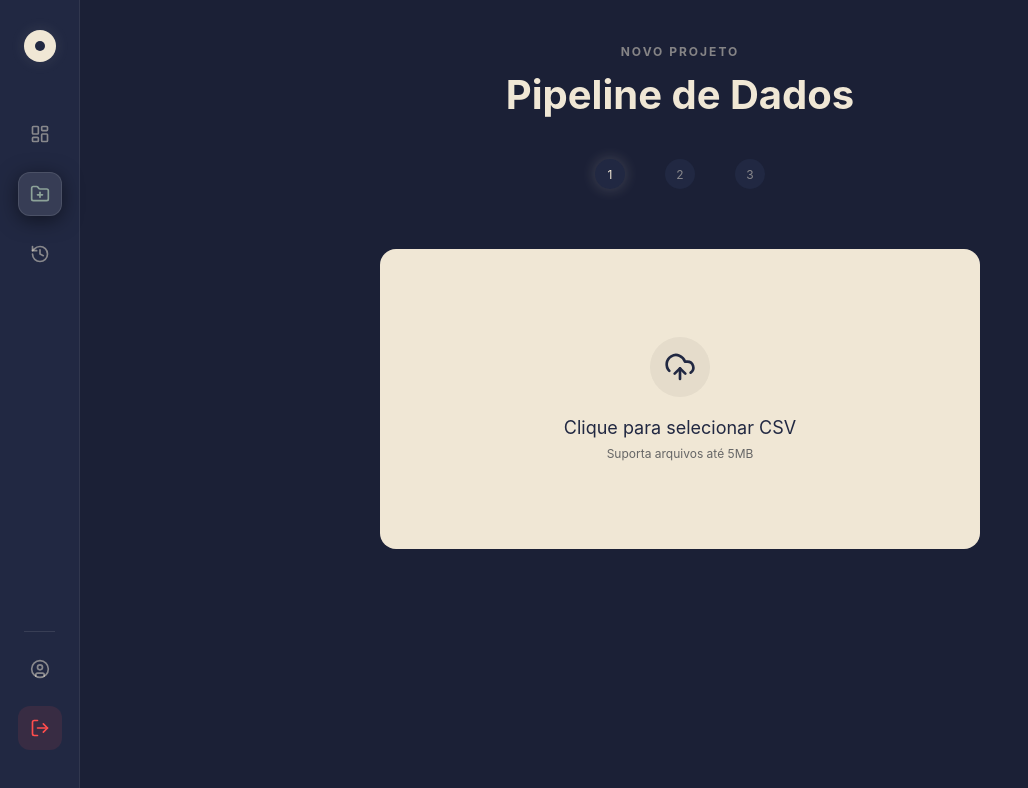
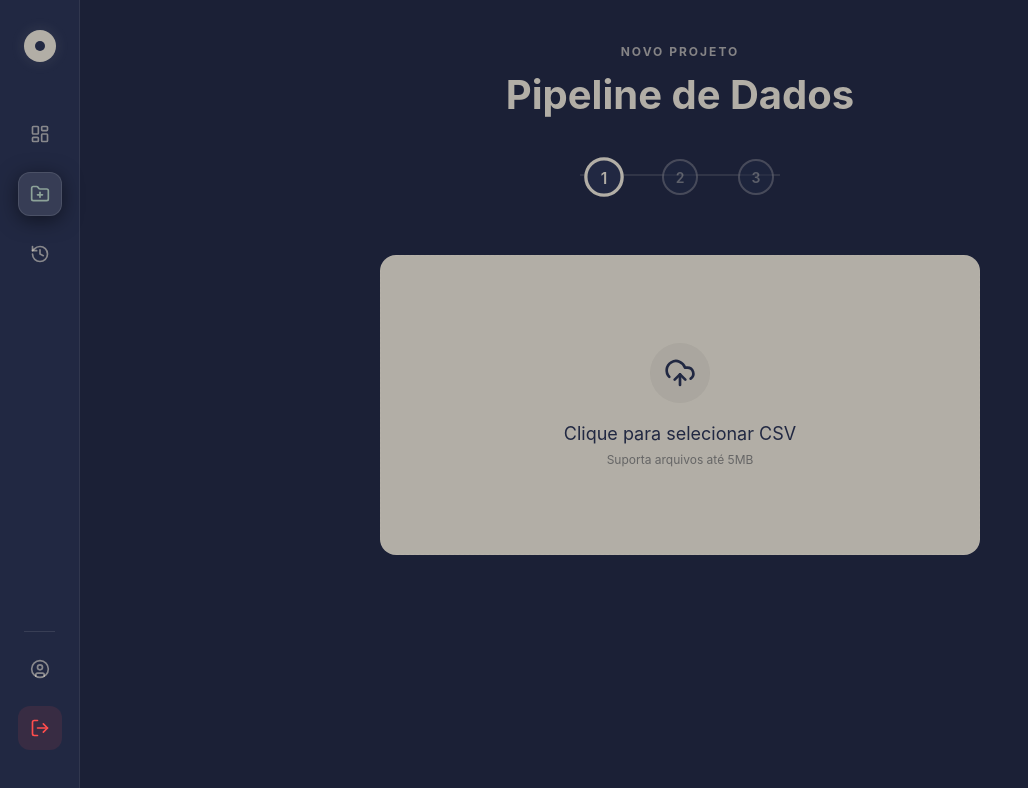
Before and after one commit to leo-prata/optiflow-analytics, a React (Vite) app in the folder frontend/: page /new in a window 1280 px wide. Shown: the top 788 px of the page, without its empty margins (0-1028 px from the left). Built offline with nearby package versions, Linux system fonts and the light colour scheme; sample sign-in values are in the browser's storage.

Commit message:
muda detalhes visuais

```diff
--- a/frontend/src/index.css
+++ b/frontend/src/index.css
@@ -3,7 +3,7 @@
 :root {
   --midnight-indigo: #212842;
   --midnight-dark: #1B2036;
-  --vanilla-cream: #F0E7D5;
+  --vanilla-cream: #b2aea6;
   --wine-red: #8B3A3A;
   --amber-brown: #C88D5D;
   --sage-green: #8DA399;
--- a/frontend/src/layouts/PrivateLayout.tsx
+++ b/frontend/src/layouts/PrivateLayout.tsx
@@ -9,7 +9,7 @@ export function PrivateLayout() {
   }
 
   return (
-    <div style={{ display: 'flex', minHeight: '100vh', backgroundColor: '#050505' }}>
+    <div style={{ display: 'flex', minHeight: '100vh', backgroundColor: '#1f2130ff' }}>
       <Sidebar />
 
       <div style={{ flex: 1, marginLeft: '80px' }}>
--- a/frontend/src/pages/Dashboard/Dashboard.module.css
+++ b/frontend/src/pages/Dashboard/Dashboard.module.css
@@ -8,7 +8,7 @@
   display: flex; justify-content: space-between; align-items: flex-end; margin-bottom: 40px;
 }
 .pageTitle { font-family: var(--font-main); font-size: 32px; font-weight: 700; line-height: 1; margin: 0; color: var(--vanilla-cream); }
-.subTitle { color: var(--text-muted); font-size: 12px; letter-spacing: 1px; display: block; margin-bottom: 8px; text-transform: uppercase;}
+.subTitle { color: var(--vanilla-cream); font-size: 12px; letter-spacing: 1px; display: block; margin-bottom: 8px; text-transform: uppercase;}
 
 .userProfile { display: flex; align-items: center; gap: 12px; background: rgba(240, 231, 213, 0.05); padding: 8px 16px; border-radius: 20px; border: 1px solid var(--border-glass); }
 .statusDot { width: 8px; height: 8px; background: var(--sage-green); border-radius: 50%; box-shadow: 0 0 5px var(--sage-green); opacity: 0.8; }
@@ -31,7 +31,7 @@
 }
 .card:hover { border-color: var(--vanilla-cream); transform: translateY(-2px); }
 
-.cardLabel { font-size: 12px; color: var(--text-muted); margin-bottom: 12px; text-transform: uppercase; }
+.cardLabel { font-size: 12px; color: var(--vanilla-cream); margin-bottom: 12px; text-transform: uppercase; }
 .cardValue { font-family: var(--font-main); font-size: 36px; font-weight: 700; color: var(--vanilla-cream); margin-bottom: 8px; }
 .cardTrend { font-size: 12px; display: flex; align-items: center; gap: 5px; color: var(--sage-green); }
 
@@ -47,13 +47,13 @@
 
 .listHeader {
   display: flex; padding: 10px 15px; border-bottom: 1px solid var(--border-glass);
-  color: var(--text-muted); font-size: 11px; text-transform: uppercase; letter-spacing: 1px;
+  color: var(--vanilla-cream); font-size: 11px; text-transform: uppercase; letter-spacing: 1px;
 }
 
 .dataRow {
   display: flex; align-items: center; padding: 16px 15px;
   border-bottom: 1px solid var(--border-glass);
-  font-size: 13px; color: var(--text-muted); transition: background 0.2s; cursor: pointer;
+  font-size: 13px; color: var(--vanilla-cream); transition: background 0.2s; cursor: pointer;
 }
 .dataRow:hover { background: rgba(240, 231, 213, 0.05); }
 
@@ -61,7 +61,7 @@
 .colName { width: 40%; color: var(--text-main); font-weight: bold; }
 .colStatus { width: 15%; }
 .colResult { width: 20%; color: var(--sage-green); text-align: right; font-family: var(--font-main); font-weight: bold; }
-.colDate { width: 15%; text-align: right; color: var(--text-muted); opacity: 0.7; }
+.colDate { width: 15%; text-align: right; color: var(--vanilla-cream); opacity: 0.7; }
 
 .tag { padding: 4px 8px; border-radius: 4px; font-size: 10px; border: 1px solid; text-transform: uppercase; font-weight: bold; display: inline-block; min-width: 80px; text-align: center;}
 .tagSuccess { border-color: var(--sage-green); color: var(--sage-green); background: rgba(141, 163, 153, 0.1); }
--- a/frontend/src/pages/Dashboard/index.tsx
+++ b/frontend/src/pages/Dashboard/index.tsx
@@ -24,9 +24,9 @@ interface Project {
 }
 
 const COLORS = {
-  success: '#dafa5aff',
-  pending: '#67f5ffff',
-  failed: '#fe7373ff',
+  success: '#849349ff',
+  pending: '#9eced1ff',
+  failed: '#b74f36ff',
   bg: '#111',
   grid: '#333'
 };
@@ -90,7 +90,7 @@ export function Dashboard() {
 
       <header className={styles.header}>
         <div>
-          <span className={styles.subTitle}>ANÁLISE DE DADOS EM TEMPO REAL</span>
+          <span className={styles.subTitle}>ANÁLISE DOS DADOS GERAIS</span>
           <h1 className={styles.pageTitle}>Dashboard Analítico</h1>
         </div>
       </header>
@@ -103,7 +103,7 @@ export function Dashboard() {
           </div>
           <div className={styles.cardTrend}>
             <Database size={14} style={{ color: COLORS.success }}/>
-            <span style={{color: '#888', marginLeft: 5}}>De todos CSVs com sucesso</span>
+            <span style={{color: '#F0E7D5', marginLeft: 5}}>De todos CSVs com sucesso</span>
           </div>
         </div>
 
@@ -114,7 +114,7 @@ export function Dashboard() {
           </div>
           <div className={styles.cardTrend}>
             <Activity size={14} style={{ color: COLORS.pending }}/>
-            <span style={{color: '#888', marginLeft: 5}}>Saúde do Sistema</span>
+            <span style={{color: '#F0E7D5', marginLeft: 5}}>Saúde do Sistema</span>
           </div>
         </div>
 
@@ -123,7 +123,7 @@ export function Dashboard() {
           <div className={styles.cardValue} style={{ color: '#fff' }}>{projects.length}</div>
           <div className={styles.cardTrend}>
             <Clock size={14} color="#fff"/>
-            <span style={{color: '#888', marginLeft: 5}}>Última atualização: Agora</span>
+            <span style={{color: '#F0E7D5', marginLeft: 5}}>Última atualização: Agora</span>
           </div>
         </div>
       </div>
@@ -183,7 +183,7 @@ export function Dashboard() {
       </div>
 
       <div className={styles.tableContainer}>
-        <div className={styles.tableHeader}>Log de Execuções (Banco de Dados)</div>
+        <div className={styles.tableHeader}>Log de Execuções</div>
 
         <div className={styles.listHeader}>
           <div className={styles.colId}>ID</div>
--- a/frontend/src/pages/Login/Login.module.css
+++ b/frontend/src/pages/Login/Login.module.css
@@ -86,33 +86,7 @@
   box-shadow: 0 0 0 3px var(--gold-champagne-glow);
 }
 
-.button {
-  width: 100%;
-  margin-top: 10px;
-  padding: 14px;
-  background: linear-gradient(135deg, var(--gold-champagne) 0%, var(--gold-champagne-soft) 100%);
-  color: #050505;
-  border: none;
-  border-radius: 8px;
-  font-weight: 700;
-  font-size: 14px;
-  letter-spacing: 0.5px;
-  cursor: pointer;
-  transition: all 0.3s cubic-bezier(0.4, 0, 0.2, 1);
-  box-shadow: 0 4px 16px var(--gold-champagne-glow);
-}
 
-.button:hover {
-  transform: translateY(-1px);
-  box-shadow: 0 6px 20px var(--gold-champagne-glow);
-}
-
-.button:disabled {
-  background: rgba(139, 139, 139, 0.3);
-  cursor: not-allowed;
-  transform: none;
-  box-shadow: none;
-}
 
 .errorMessage {
   color: #D4955A;
@@ -124,3 +98,10 @@
   border-radius: 6px;
   border: 1px solid rgba(184, 115, 51, 0.2);
 }
+
+.loginButton {
+  margin-top: 20px; border: 1px solid var(--midnight-indigo); background: var(--vanilla-cream); color: var(--midnight-indigo);
+  padding: 10px 20px; border-radius: 8px; cursor: pointer; transition: all 0.2s; width: 100%;
+}
+
+.loginButton:hover { color: #07081f; }
--- a/frontend/src/pages/Login/index.tsx
+++ b/frontend/src/pages/Login/index.tsx
@@ -78,7 +78,7 @@ export function Login() {
             />
           </div>
 
-          <button type="submit" className={styles.button} disabled={loading}>
+          <button type="submit" className={styles.loginButton} disabled={loading}>
             {loading ? 'Autenticando...' : 'Entrar'}
           </button>
         </form>
--- a/frontend/src/pages/NewProject/NewProject.module.css
+++ b/frontend/src/pages/NewProject/NewProject.module.css
@@ -13,15 +13,36 @@
 .title { font-family: var(--font-main); font-size: 40px; margin-top: 10px; color: var(--vanilla-cream); }
 
 .stepper { display: flex; justify-content: center; gap: 40px; margin-bottom: 60px; position: relative; }
-.stepLine { position: absolute; top: 15px; left: 50%; transform: translateX(-50%); width: 200px; height: 1px; background: var(--border-soft); z-index: 0; }
+.stepLine { position: absolute; top: 15px; left: 50%; transform: translateX(-50%); width: 200px; height: 2px; background: rgba(240, 231, 213, 0.1); z-index: 0; }
 .step {
-  width: 30px; height: 30px; border-radius: 50%; border: 1px solid var(--border-soft);
-  display: flex; align-items: center; justify-content: center;
-  font-size: 12px; color: var(--text-muted); background: var(--midnight-indigo); z-index: 1; position: relative;
+  width: 36px;
+  height: 36px;
+  border-radius: 50%;
+  border: 2px solid rgba(240, 231, 213, 0.2);
+  display: flex;
+  align-items: center;
+  justify-content: center;
+  font-size: 14px;
+  font-weight: 600;
+  color: rgba(240, 231, 213, 0.3);
+  background: rgba(33, 40, 66, 0.5);
+  z-index: 1;
+  position: relative;
+  transition: all 0.3s ease;
 }
-.stepActive { border-color: var(--vanilla-cream); color: var(--vanilla-cream); box-shadow: 0 0 15px rgba(240, 231, 213, 0.2); }
-.stepCompleted { background: var(--vanilla-cream); border-color: var(--vanilla-cream); color: var(--midnight-indigo); font-weight: bold; }
-
+.stepActive {
+  border-color: var(--vanilla-cream);
+  border-width: 3px;
+  color: var(--vanilla-cream);
+  background: var(--midnight-indigo);
+  transform: scale(1.1);
+}
+.stepCompleted {
+  background: var(--vanilla-cream);
+  border-color: var(--vanilla-cream);
+  color: var(--midnight-indigo);
+  font-weight: bold;
+}
 .uploadZone {
   width: 100%; max-width: 600px; height: 300px;
   border: 1px dashed var(--border-glass); border-radius: 16px;
--- a/frontend/src/pages/Profile/Profile.module.css
+++ b/frontend/src/pages/Profile/Profile.module.css
@@ -42,7 +42,7 @@
 .value { font-size: 14px; color: var(--text-main); font-family: 'Inter', sans-serif;}
 
 .logoutBtn {
-  margin-top: 20px; background: transparent; border: 1px solid var(--wine-red); color: var(--wine-red);
+  margin-top: 20px; border: 1px solid var(--wine-red); background: var(--wine-red); color: #fff;;
   padding: 10px 20px; border-radius: 8px; cursor: pointer; transition: all 0.2s; width: 100%;
 }
-.logoutBtn:hover { background: var(--wine-red); color: #fff; }
+.logoutBtn:hover { background: var(--wine-red); color: #adadad; }
```
